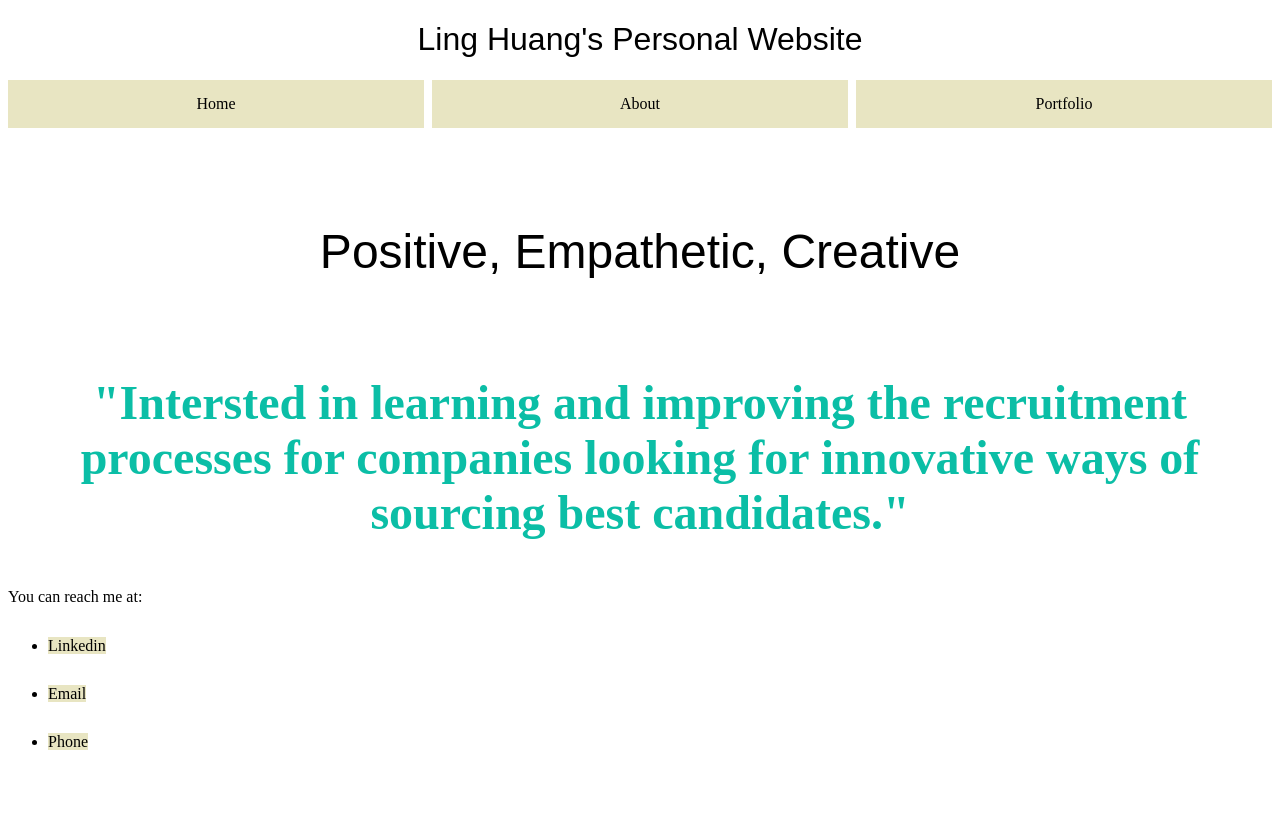
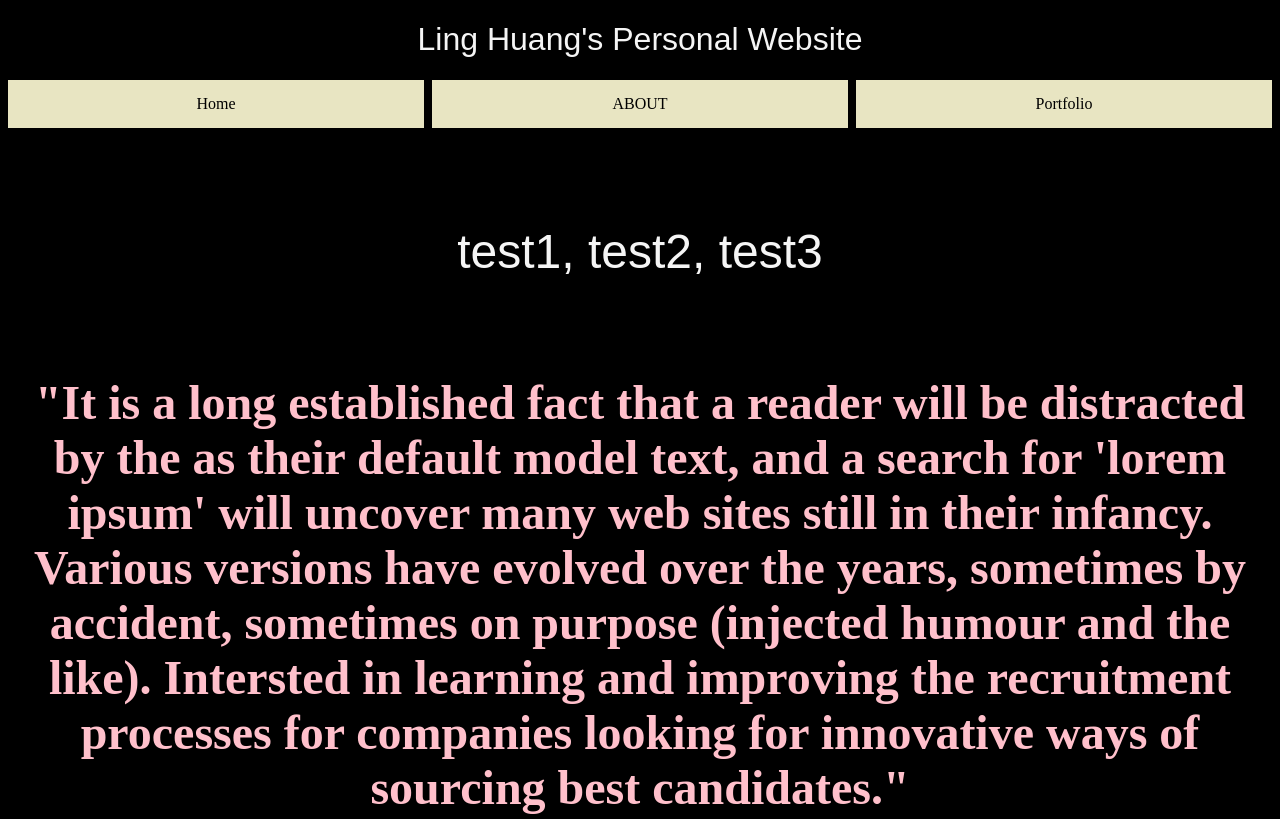
Before and after one commit to Ling-Huang-Personal-Website/My-personal-website, a plain HTML site: page index.html in a window 1280 px wide. Shown: the top 819 px of the page. Drawn offline with Linux system fonts and the light colour scheme.

Commit message:
About, Indext page update

```diff
--- a/index.html
+++ b/index.html
@@ -12,12 +12,12 @@
 
     <nav class="container">
         <a href="#">Home</a>
-        <a href="#">About</a>
+        <a class="active" href="/about">ABOUT</a>
         <a href="#">Portfolio</a>
 
     </nav>
-    <h2>Positive, Empathetic, Creative</h2>
-    <h3 class="interest"> "Intersted in learning and improving the recruitment processes for companies looking for innovative ways of sourcing best candidates."</h3>
+    <h2>test1, test2, test3</h2>
+    <h3 class="interest"> "It is a long established fact that a reader will be distracted by the as their default model text, and a search for 'lorem ipsum' will uncover many web sites still in their infancy. Various versions have evolved over the years, sometimes by accident, sometimes on purpose (injected humour and the like). Intersted in learning and improving the recruitment processes for companies looking for innovative ways of sourcing best candidates."</h3>
     <p> You can reach me at:</p>
 
     <ul>
--- a/style.css
+++ b/style.css
@@ -4,26 +4,26 @@
     font-size: 2em;
     text-align: center;
     font-weight: 100;
-    color: black;
+    color: whitesmoke;
   }
 
   h2 {
     font-family: Arial, Helvetica, sans-serif;
     font-weight:100;
-    color: black;
+    color: whitesmoke;
     font-size: 3em;
     text-align: center;
     margin-top: 2em;
   }
 
   body{
-    background-color: white;
+    background-color: black;
   }
 
   .interest {
     font-family: Arial, Helvetica, sans-serif
     font-weight: 100;
-    color: rgb(11, 190, 166);
+    color: pink;
     font-size: 3em;
     text-align: center;
     margin-top: 2em;
```
Also changed, not shown: about.html (+14 -0 lines).
